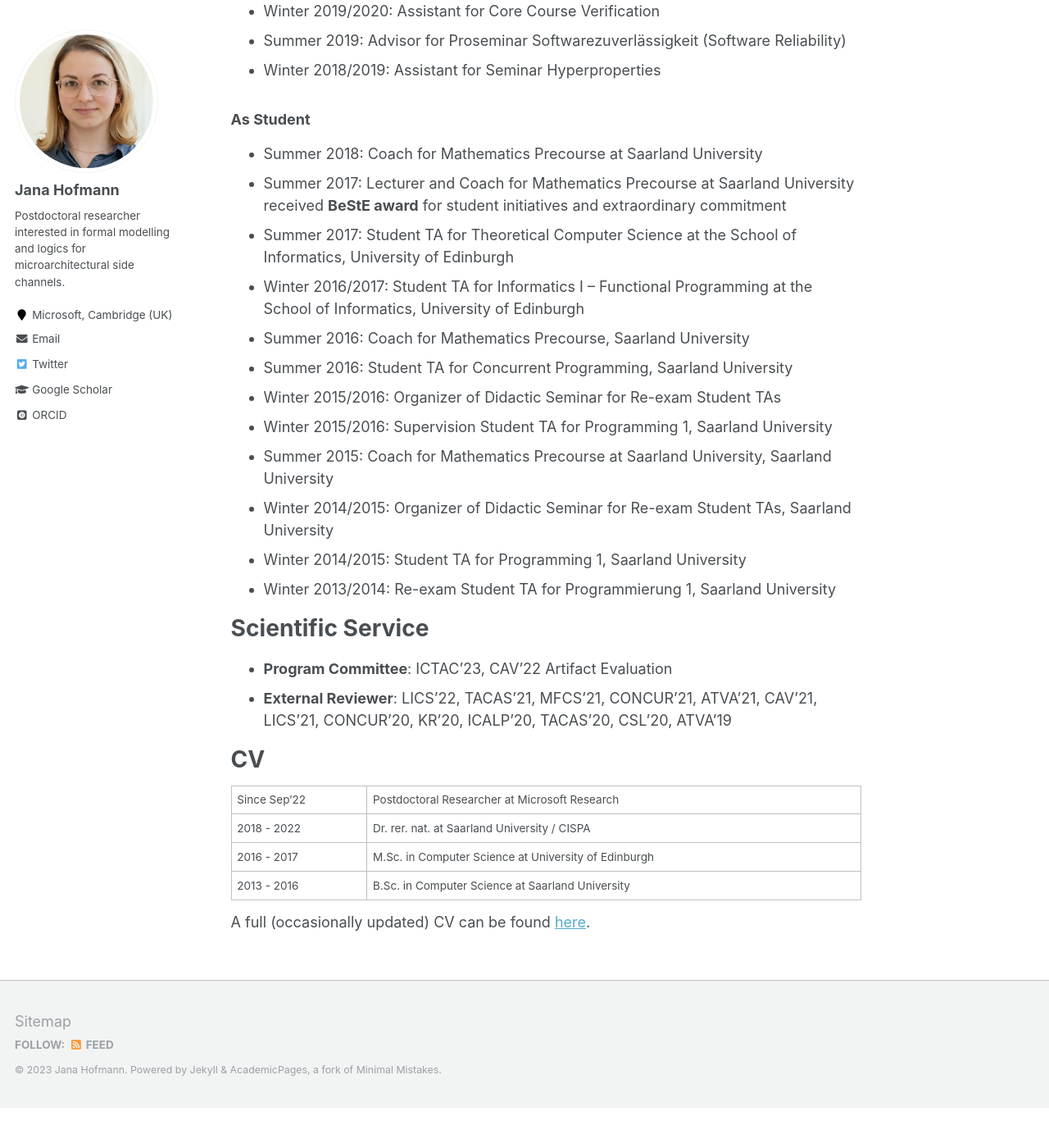
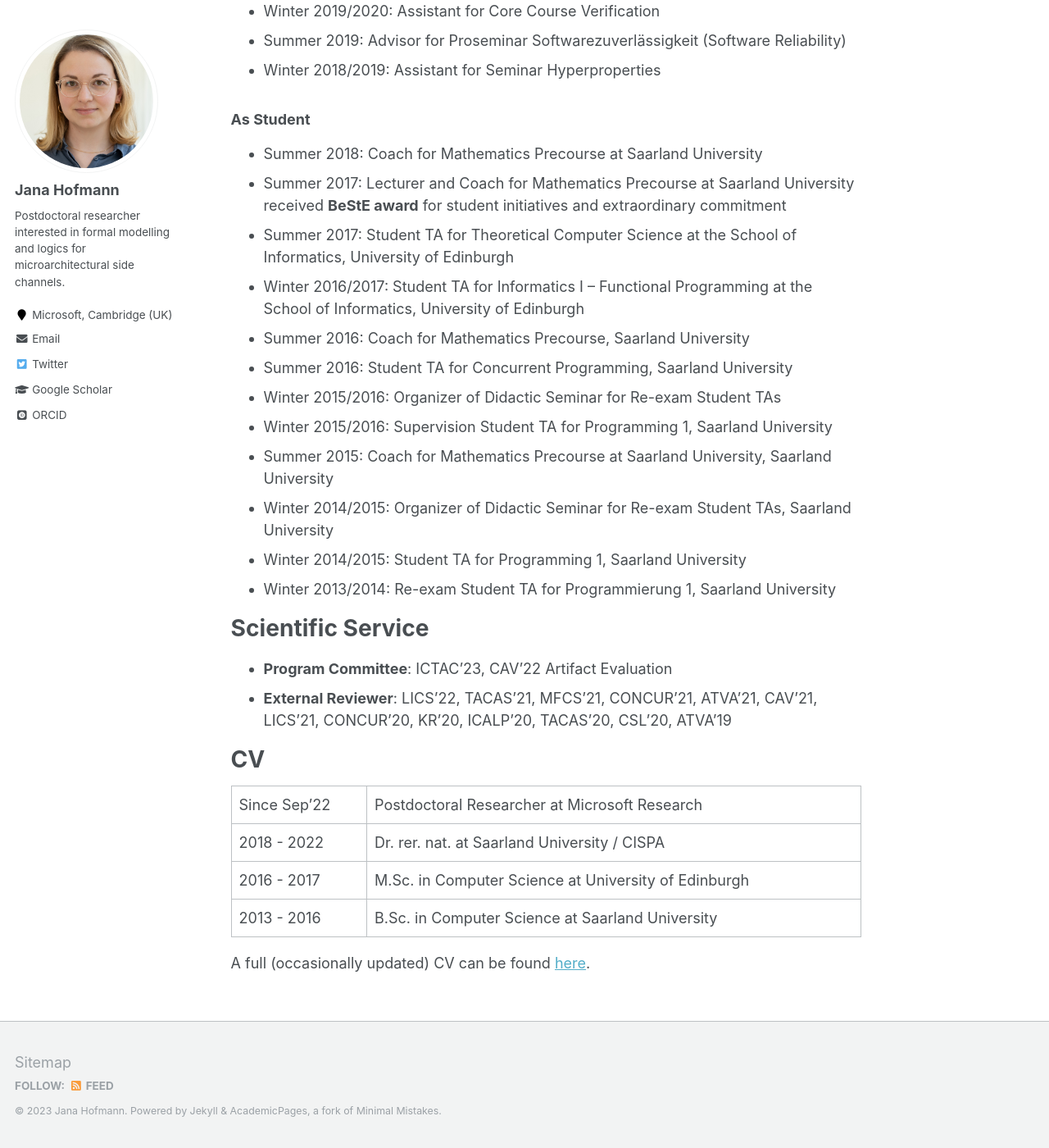
Before and after one commit to janahofmann/janahofmann.github.io, a Jekyll site: the page built from _pages/about.md, in a window 1280 px wide and 1400 px high, scrolled down 2186 px. Shown: the whole window at 82% size. Built offline with Jekyll 4.4.1, drawn with Linux system fonts in a browser that asks for light colours; some web fonts are replaced; before the commit the page ends 3537 px from its top, so only the background shows below that.

Commit message:
font size table

```diff
--- a/_pages/about.md
+++ b/_pages/about.md
@@ -93,7 +93,11 @@
 * **External Reviewer**: LICS’22, TACAS’21, MFCS’21, CONCUR’21, ATVA’21, CAV’21, LICS’21, CONCUR’20, KR’20, ICALP’20, TACAS’20, CSL’20, ATVA’19
 
 # CV
-
+<style scoped>
+table {
+  font-size: 18px;
+}
+</style>
 | ----------- | ----------- |
 | Since Sep'22 | Postdoctoral Researcher at Microsoft Research |
 | 2018 - 2022 | Dr. rer. nat. at Saarland University / CISPA
```
